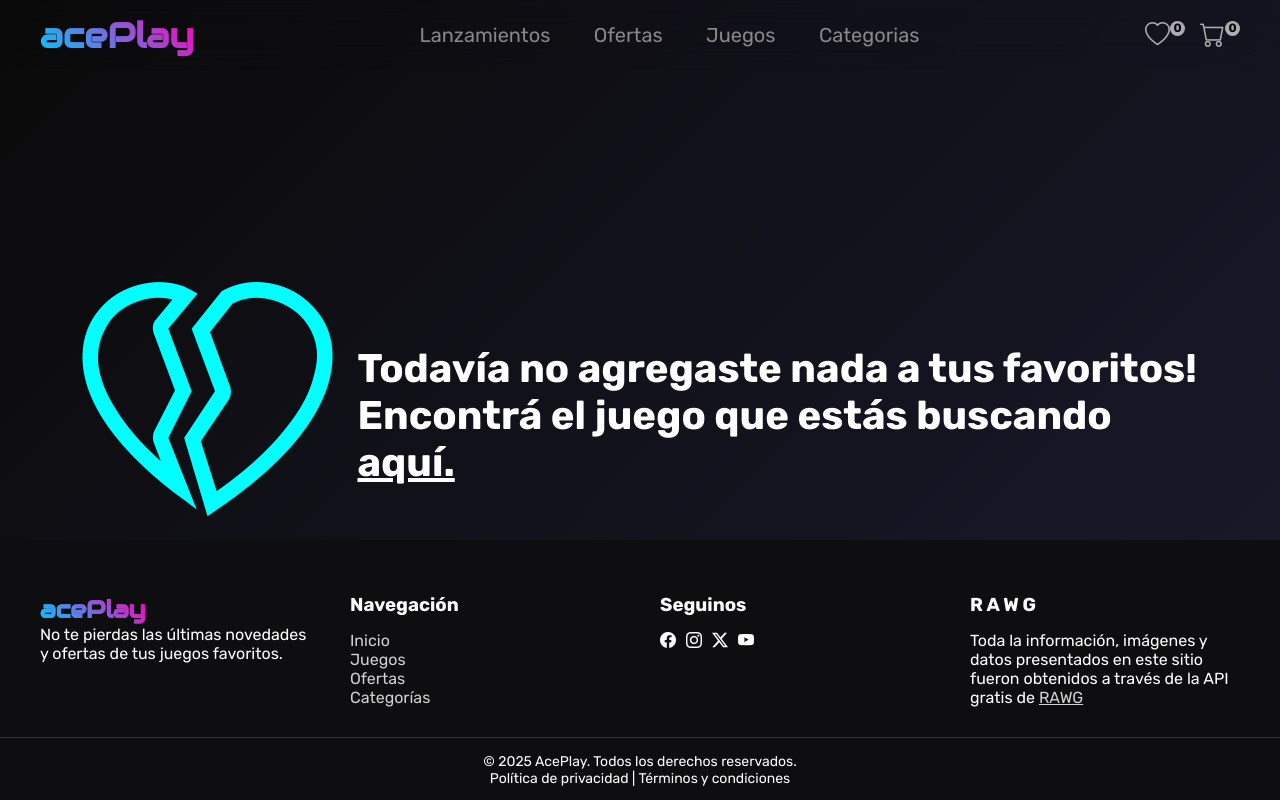
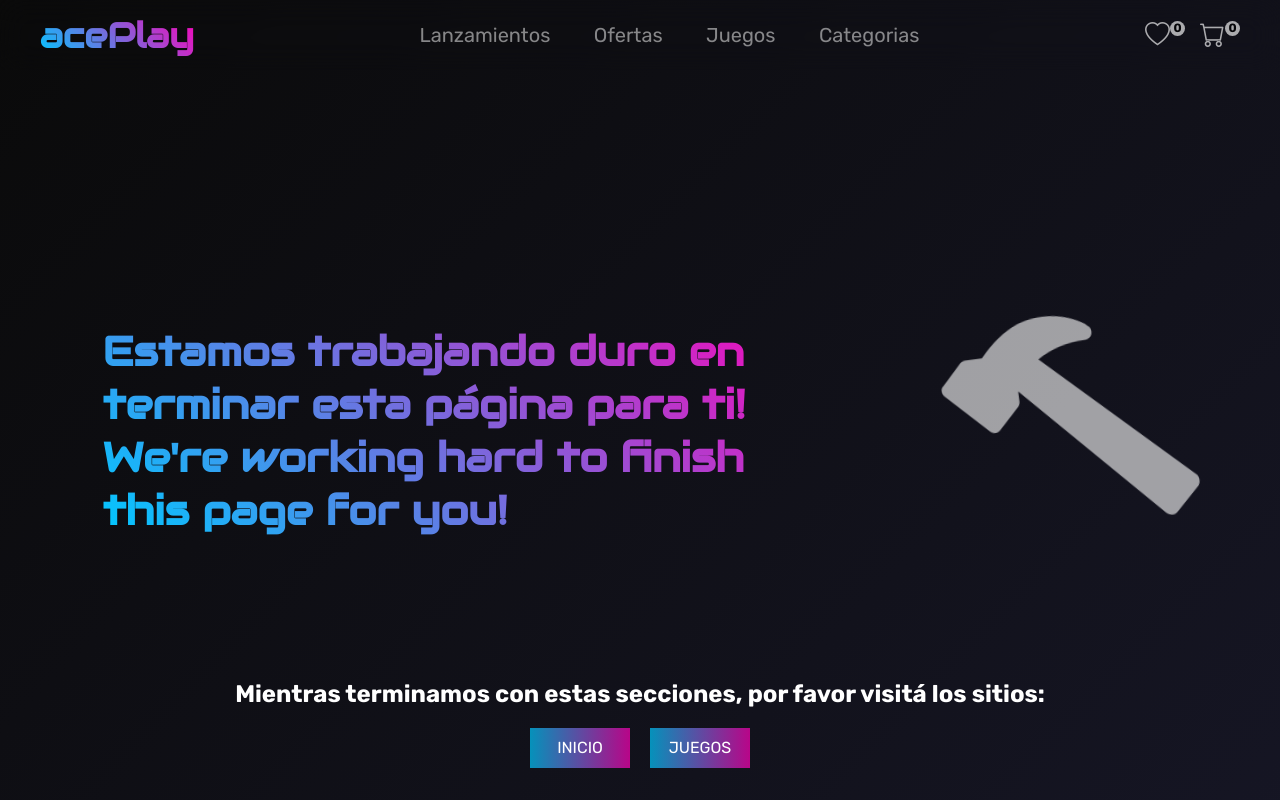
Before and after one commit to manuelAgustinRodriguezGarcia/ecommerce-Ace-Play_reactjs, a React (Create React App) app: page /favoritos in a window 1280 px wide. Shown: the top 800 px of the page. Built offline with nearby package versions, Linux system fonts and the light colour scheme.

Commit message:
Agregue funcionalidad a agregar a favoritos y modifque diseño de pagina de juegos principal cambiando de 4 a 5 filas con 4 columnas y cambie pagina de favoritos

```diff
--- a/src/pages/Favoritos.jsx
+++ b/src/pages/Favoritos.jsx
@@ -2,6 +2,7 @@ import { useContext } from "react";
 import ItemFav from "../components/ItemFav";
 import EmptyFav from "../components/EmptyFav";
 import { FavoritesContext } from '../contexts/FavoritesContext';
+import { EmptyPage } from '../components/EmptyPage'
 
 export const Favoritos = () => {
 
@@ -11,6 +12,7 @@ export const Favoritos = () => {
   return (
     <section className="favoritos">
       <div className="favoritos-list">
+        <EmptyPage></EmptyPage>
         {
           favList.length == 0 ? <EmptyFav></EmptyFav>
             :
```
